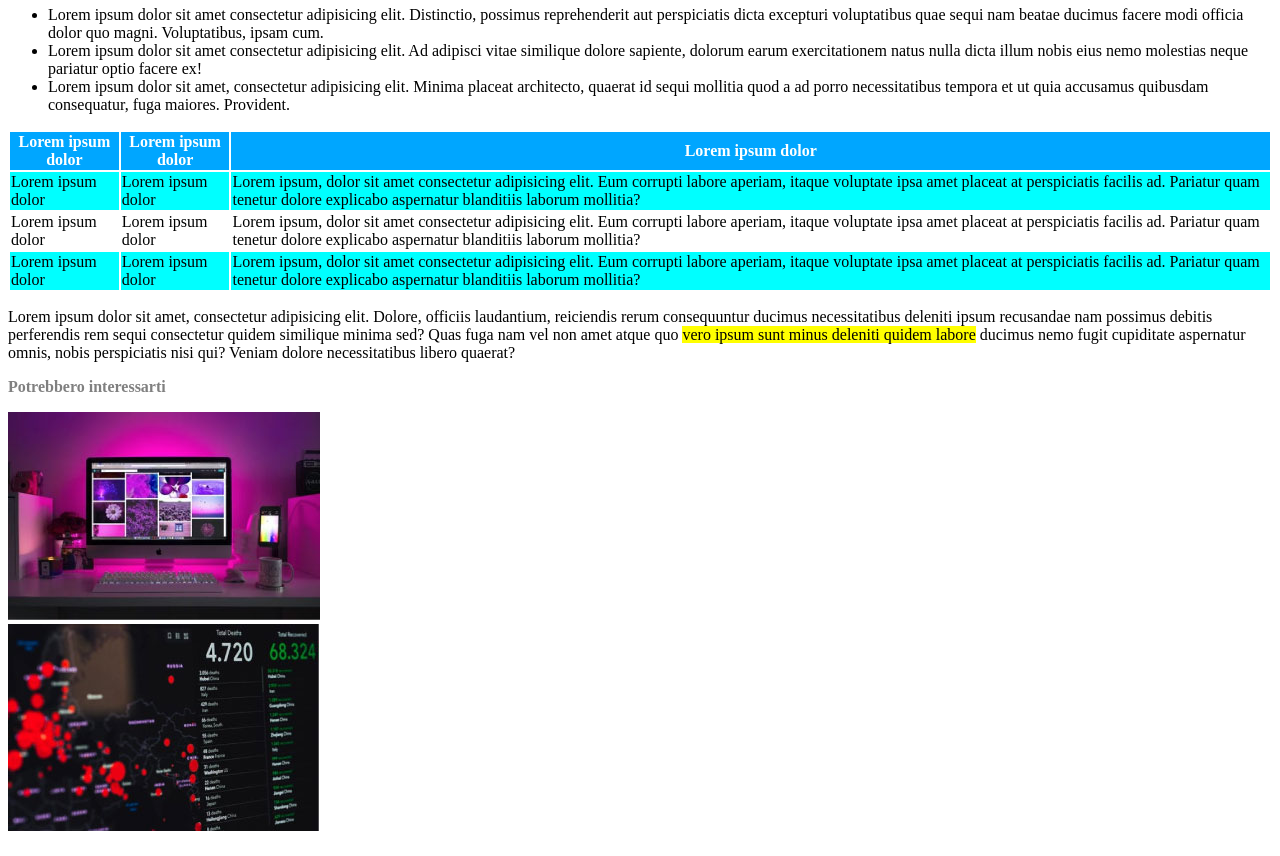
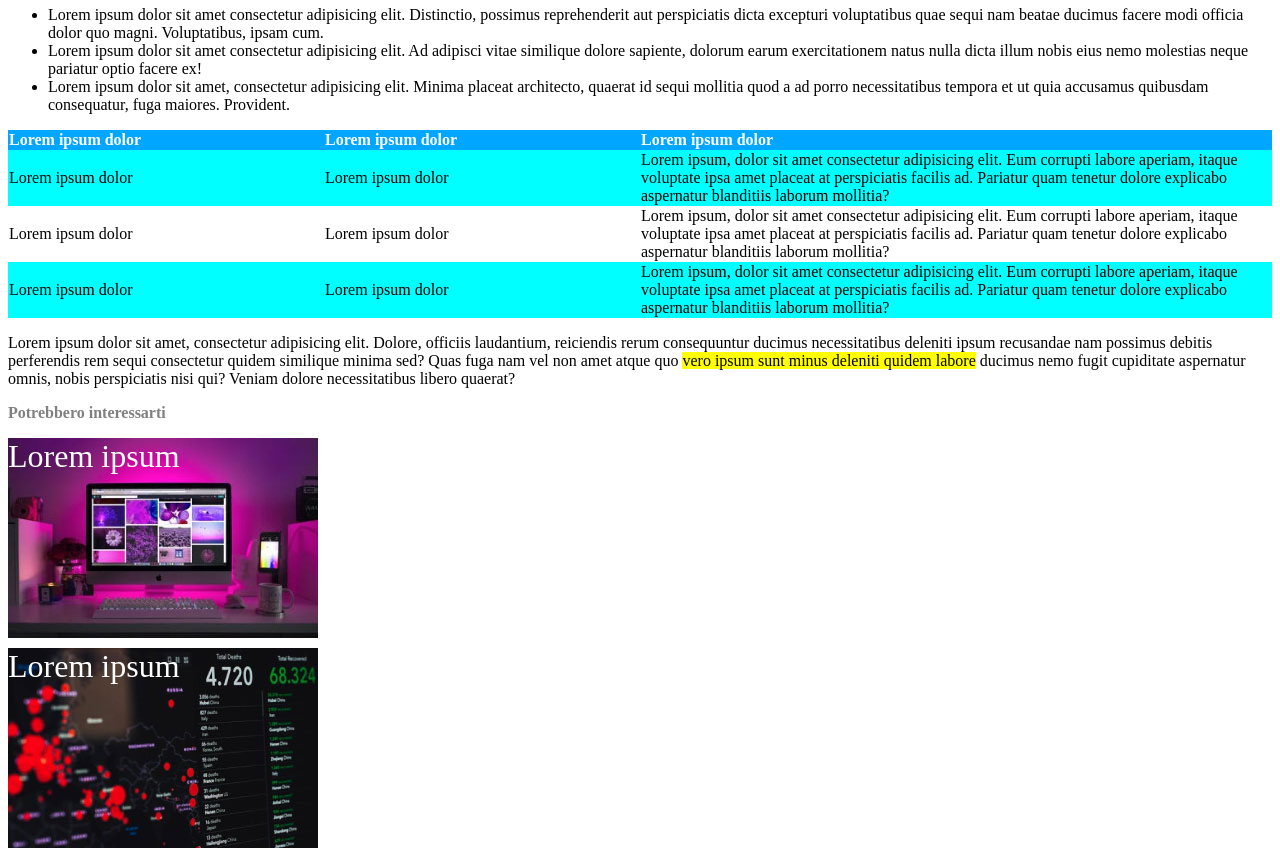
Before and after one commit to albertotaddeucci/html-css-booleaner, a plain HTML site: page index.html in a window 1280 px wide. Shown: the part 720-1576 px from the top of the page. Drawn offline with Linux system fonts and the light colour scheme.

Commit message:
Correzione immagini, tabella e header

```diff
--- a/css/style.css
+++ b/css/style.css
@@ -1,14 +1,15 @@
 header{
-    background-color: aqua;
-    background-image:url(../img/pattern.png);
-    background-size:contain;
-    padding-top: 50px;
-    padding-bottom: 10px;
+    background-color: rgb(0, 166, 255);
+    background-image: url(../img/pattern.png);
+    background-size: auto 200%
+
 }
 
 #logo {
     width: 180px;
     height: auto;
+    padding-top: 50px;
+    padding-bottom: 10px;
 
 }
 
@@ -31,3 +32,35 @@ header{
 .evidenziamento_tabella{
     background-color: aqua;
 }
+
+li{
+    padding: 0px;
+}
+
+table {
+    border-spacing: 0px;
+}
+
+.colonna{
+    width: 25%;
+}
+
+th{
+    text-align: left;
+}
+
+#monitor{
+    width: 310px;
+    height: 200px;
+    background-image: url(../img/monitor.jpg);
+    color: white;
+    font-size: 2em;
+    margin-bottom: 10px;
+}
+#grafico{
+    width: 310px;
+    height: 200px;
+    background-image: url(../img/graph.jpg);
+    color: white;
+    font-size: 2em;
+}
--- a/index.html
+++ b/index.html
@@ -44,8 +44,8 @@
             <table>
                 <thead>
                     <tr class="evidenziamento_head_tabella">
-                        <th rowspan="2">Lorem ipsum dolor</th>
-                        <th>Lorem ipsum dolor</th>
+                        <th class="colonna">Lorem ipsum dolor</th>
+                        <th class="colonna">Lorem ipsum dolor</th>
                         <th>Lorem ipsum dolor</th>
                     </tr>
 
@@ -84,12 +84,12 @@
 
         <section>
             <p class="testo-secondario"> <strong>Potrebbero interessarti</strong></p>
-            <div>
-                <img src="img/monitor.jpg" alt="immagine monitor">
+            <div id="monitor">
+                Lorem ipsum                <!-- <img src="img/monitor.jpg" alt="immagine monitor"> -->
             </div>
-            <div>
-
-                <img src="img/graph.jpg" alt="immagine graph">
+            <div id="grafico">
+                Lorem ipsum
+                <!-- <img src="img/graph.jpg" alt="immagine graph"> -->
             </div>
         </section>
 
```
